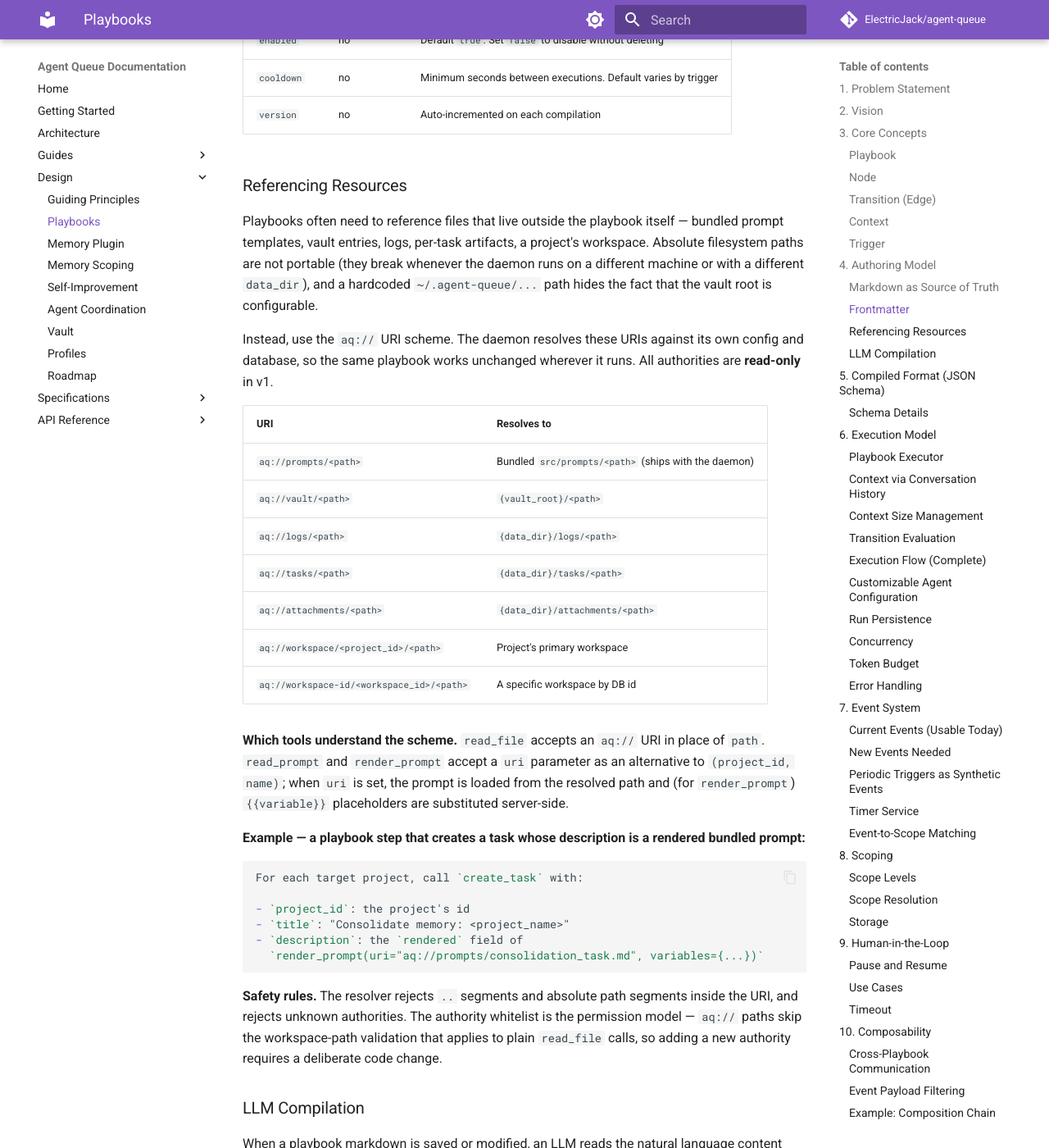
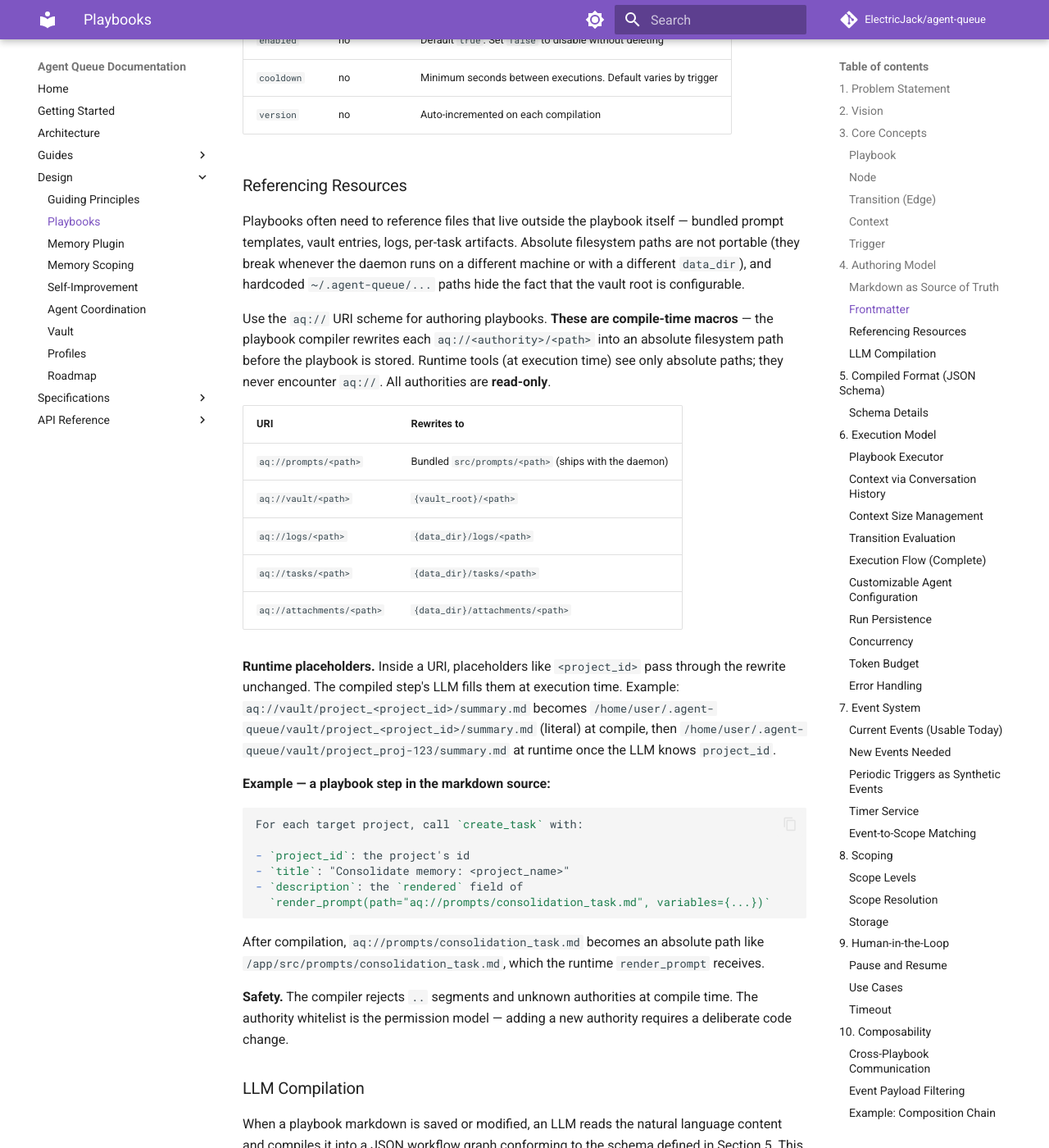
Before and after one commit to darcyle/agent-queue, an MkDocs documentation site: the page built from docs/specs/design/playbooks.md, in a window 1280 px wide and 1400 px high, scrolled down 3864 px. Shown: the whole window at 82% size. Built offline with MkDocs 1.6.1 and Material for MkDocs 9.7.7, drawn with Linux system fonts in a browser that asks for light colours; comment, search, counter and statistics services are not loaded.

Commit message:
Document aq:// as compile-time macro, not runtime scheme
aq:// is now rewritten by the playbook compiler before execution —
runtime tools see absolute paths only. Drops workspace/workspace-id
authorities from the docs (those needed DB lookups and were removed).
Updates read_prompt / render_prompt examples to use path= instead of
uri=.

Co-Authored-By: Claude Opus 4.7 (1M context) <noreply@anthropic.com>

````diff
--- a/docs/specs/design/playbooks.md
+++ b/docs/specs/design/playbooks.md
@@ -176,34 +176,33 @@ The only structured portion. Kept minimal:
 ### Referencing Resources
 
 Playbooks often need to reference files that live outside the playbook itself —
-bundled prompt templates, vault entries, logs, per-task artifacts, a project's
-workspace. Absolute filesystem paths are not portable (they break whenever the
-daemon runs on a different machine or with a different `data_dir`), and a
-hardcoded `~/.agent-queue/...` path hides the fact that the vault root is
-configurable.
+bundled prompt templates, vault entries, logs, per-task artifacts. Absolute
+filesystem paths are not portable (they break whenever the daemon runs on a
+different machine or with a different `data_dir`), and hardcoded
+`~/.agent-queue/...` paths hide the fact that the vault root is configurable.
 
-Instead, use the `aq://` URI scheme. The daemon resolves these URIs against
-its own config and database, so the same playbook works unchanged wherever it
-runs. All authorities are **read-only** in v1.
+Use the `aq://` URI scheme for authoring playbooks. **These are compile-time
+macros** — the playbook compiler rewrites each `aq://<authority>/<path>` into
+an absolute filesystem path before the playbook is stored. Runtime tools (at
+execution time) see only absolute paths; they never encounter `aq://`. All
+authorities are **read-only**.
 
-| URI | Resolves to |
+| URI | Rewrites to |
 |---|---|
 | `aq://prompts/<path>` | Bundled `src/prompts/<path>` (ships with the daemon) |
 | `aq://vault/<path>` | `{vault_root}/<path>` |
 | `aq://logs/<path>` | `{data_dir}/logs/<path>` |
 | `aq://tasks/<path>` | `{data_dir}/tasks/<path>` |
 | `aq://attachments/<path>` | `{data_dir}/attachments/<path>` |
-| `aq://workspace/<project_id>/<path>` | Project's primary workspace |
-| `aq://workspace-id/<workspace_id>/<path>` | A specific workspace by DB id |
 
-**Which tools understand the scheme.** `read_file` accepts an `aq://` URI in
-place of `path`. `read_prompt` and `render_prompt` accept a `uri` parameter as
-an alternative to `(project_id, name)`; when `uri` is set, the prompt is
-loaded from the resolved path and (for `render_prompt`) `{{variable}}`
-placeholders are substituted server-side.
+**Runtime placeholders.** Inside a URI, placeholders like `<project_id>` pass
+through the rewrite unchanged. The compiled step's LLM fills them at execution
+time. Example: `aq://vault/project_<project_id>/summary.md` becomes
+`/home/user/.agent-queue/vault/project_<project_id>/summary.md` (literal) at
+compile, then `/home/user/.agent-queue/vault/project_proj-123/summary.md` at
+runtime once the LLM knows `project_id`.
 
-**Example — a playbook step that creates a task whose description is a
-rendered bundled prompt:**
+**Example — a playbook step in the markdown source:**
 
 ```markdown
 For each target project, call `create_task` with:
@@ -211,13 +210,15 @@ For each target project, call `create_task` with:
 - `project_id`: the project's id
 - `title`: "Consolidate memory: <project_name>"
 - `description`: the `rendered` field of
-  `render_prompt(uri="aq://prompts/consolidation_task.md", variables={...})`
+  `render_prompt(path="aq://prompts/consolidation_task.md", variables={...})`
 ```
 
-**Safety rules.** The resolver rejects `..` segments and absolute path
-segments inside the URI, and rejects unknown authorities. The authority
-whitelist is the permission model — `aq://` paths skip the workspace-path
-validation that applies to plain `read_file` calls, so adding a new
+After compilation, `aq://prompts/consolidation_task.md` becomes an absolute
+path like `/app/src/prompts/consolidation_task.md`, which the runtime
+`render_prompt` receives.
+
+**Safety.** The compiler rejects `..` segments and unknown authorities at
+compile time. The authority whitelist is the permission model — adding a new
 authority requires a deliberate code change.
 
 ### LLM Compilation
````
Also changed, not shown: docs/guides/agent-tools.md (+12 -13 lines), docs/specs/command-handler.md (+2 -2 lines), docs/specs/mcp-server.md (+2 -2 lines).
